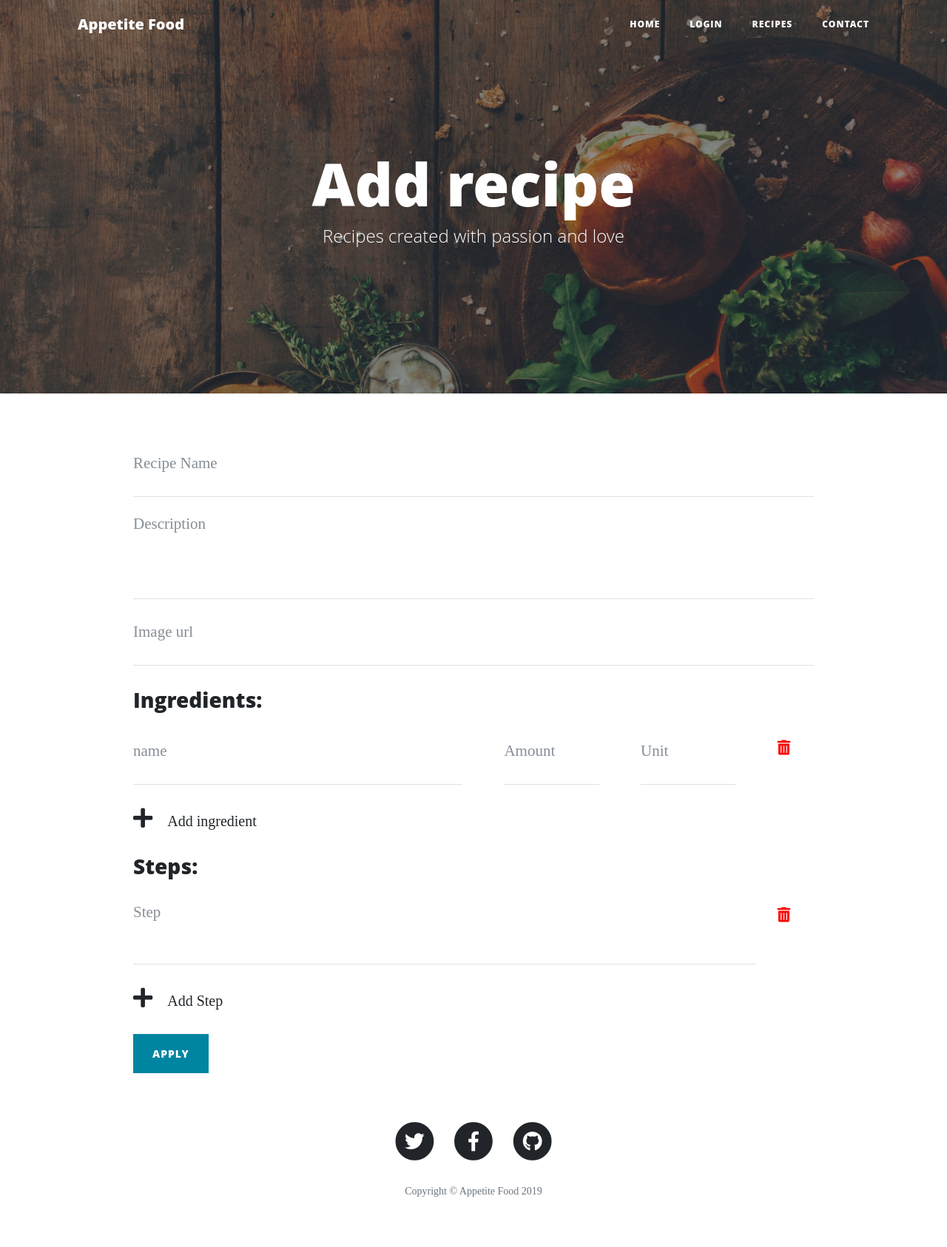
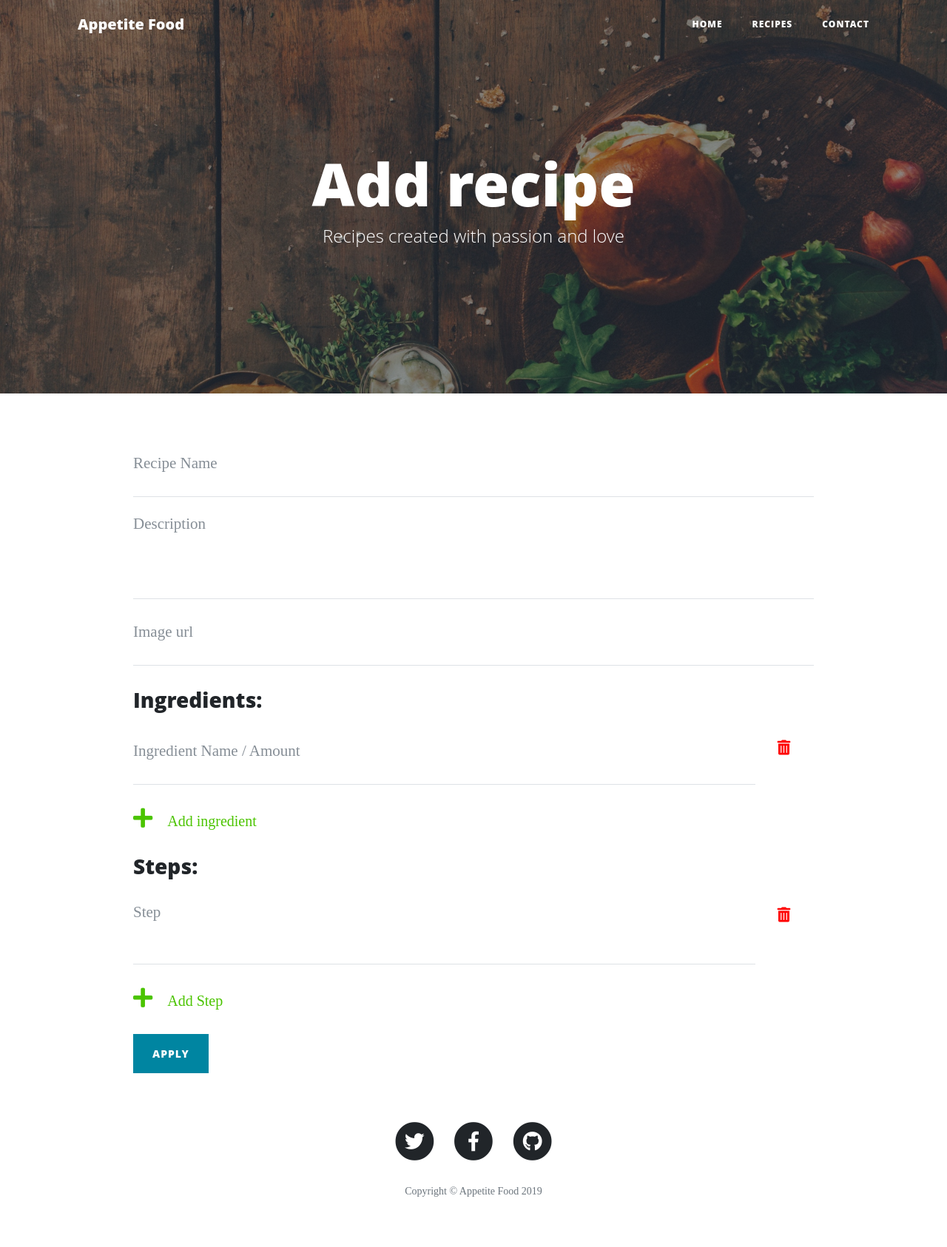
Before and after one commit to LukaszPlawinski/appetite-food, a Flask app: page /add_recipe in a window 1280 px wide. Shown: the whole page at 74% size. Run offline with Flask 2, Linux system fonts and the light colour scheme; data that the repository does not hold is empty; some libraries are stand-ins or nearby versions.

Commit message:
add_recipe function works

```diff
--- a/static/css/style.css
+++ b/static/css/style.css
@@ -50,13 +50,13 @@
   font-size: 30px;
 }
 
-.edit{
-  color: green;
+.green{
+  color: #4bc400;
 }
-.delete{
-  color: red;
+.red{
+  color: #ff0000;
 }
-#ingredient{
+#ingredient, #step{
   display: none;
 }
 @media only screen and (min-width: 768px){
--- a/templates/add_recipe.html
+++ b/templates/add_recipe.html
@@ -11,128 +11,111 @@
 <div class="container">
     <div class="row">
         <div class="col-lg-10 col-md-10 mx-auto">
-            <form name="sentMessage" id="contactForm" action='{{ url_for('insert_recipe')}}' method='POST' novalidate>
+            <form  action='{{ url_for('insert_recipe')}}' enctype="multipart/form-data" method='POST' novalidate>
+
+                <!--Recipe name field-->
+
                 <div class="control-group">
                     <div class="form-group floating-label-form-group controls">
                         <label>Recipe Name</label>
-                        <input type="text" class="form-control" placeholder="Recipe Name" id="name" required data-validation-required-message="Please enter name of the recipe.">
+                        <input type="text" class="form-control" name="name"  placeholder="Recipe Name" id="name" required data-validation-required-message="Please enter name of the recipe.">
                         <p class="help-block text-danger"></p>
                     </div>
                 </div>
+
+                <!--Recipe Description field-->
+
                 <div class="control-group">
                     <div class="form-group floating-label-form-group controls">
                         <label>Description</label>
-                        <textarea rows="3" class="form-control" placeholder="Description" id="description" required data-validation-required-message="Please enter a description."></textarea>
+                        <textarea rows="3" class="form-control" name="description"  placeholder="Description" id="description" required data-validation-required-message="Please enter a description."></textarea>
                         <p class="help-block text-danger"></p>
                     </div>
                 </div>
+
+                <!--Recipe image field-->
+
+                <div class="control-group">
                     <div class="form-group floating-label-form-group controls">
                         <label>Image</label>
-                    <input type="text" class="form-control" placeholder="Image url" id="image" required data-validation-required-message="Please url of the image.">
+                        <input type="text" class="form-control" name="image" placeholder="Image url" id="image" required data-validation-required-message="Please url of the image.">
                         <p class="help-block text-danger"></p>
                     </div>
+                </div>
                 </br>
+
+                <!--Ingredients fields-->
+
+                <div id="ingredients">
                     <h3>Ingredients:</h3>
-                <div id="ingredients">
-                    <div class="row justify-content-between" id="ingredient">
-                        <div class="name col-md-6">
+                    <!--<div class="row justify-content-between" id="ingredient">-->
+                    <!--    <div class="name col-md-11">-->
+                    <!--        <div class="control-group">-->
+                    <!--            <div class="form-group floating-label-form-group controls">-->
+                    <!--                <label>Name</label>-->
+                    <!--                <input type="text" class="form-control"  placeholder="Ingredient Name / Amount"  required data-validation-required-message="Please enter name of the ingredient.">-->
+                    <!--                <p class="help-block text-danger"></p>-->
+                    <!--            </div>-->
+                    <!--        </div>-->
+                    <!--    </div>-->
+
+                    <!--    <div class="delete col-sm-1 col-md-1">-->
+                    <!--        <a href="javascript:void(0);" class="remove_ingredient"><i class="fas fa-trash-alt red"></i></a>-->
+                    <!--    </div>-->
+                    <!--</div>-->
+
+                    <div class="row" >
+                        <div class="name col-11">
                             <div class="control-group">
                                 <div class="form-group floating-label-form-group controls">
                                     <label>Name</label>
-                                    <input type="text" class="form-control" placeholder="name"  required data-validation-required-message="Please enter name of the ingredient.">
+                                    <input type="text" class="form-control" name="ingredient_name" placeholder="Ingredient Name / Amount" required data-validation-required-message="Please enter name of the ingredient.">
                                     <p class="help-block text-danger"></p>
                                 </div>
                             </div>
                         </div>
-                        <div class="amount col-sm-4 col-md-2">
-                            <div class="control-group">
-                                <div class="form-group floating-label-form-group controls">
-                                    <label>Amount</label>
-                                    <input type="text" class="form-control" placeholder="Amount"  required data-validation-required-message="Please enter ingredient amount.">
-                                    <p class="help-block text-danger"></p>
+
+                        <div class="delete col-1">
+                            <a href="javascript:void(0);" class="remove_ingredient"><i class="fas fa-trash-alt red"></i></a>
                         </div>
                     </div>
-                        </div>
-                        <div class="unit col-sm-4 col-md-2">
-                            <div class="control-group">
-                                <div class="form-group floating-label-form-group controls">
-                                    <label>Unit</label>
-                                    <input type="text" class="form-control" placeholder="Unit"  required data-validation-required-message="Please enter ingredient unit.">
-                                    <p class="help-block text-danger"></p>
-                                </div>
-                            </div>
-                        </div>
-                        <div class="delete col-sm-1 col-md-1">
-                            <a href="javascript:void(0);" class="remove_ingredient"><i class="fas fa-trash-alt delete"></i></a>
-                        </div>
-                    </div>
-                    <div class="row justify-content-between" >
-                        <div class="name col-md-6">
-                            <div class="control-group">
-                                <div class="form-group floating-label-form-group controls">
-                                    <label>Name</label>
-                                    <input type="text" class="form-control" placeholder="name" id="name" required data-validation-required-message="Please enter name of the ingredient.">
-                                    <p class="help-block text-danger"></p>
-                                </div>
-                            </div>
-                        </div>
-                        <div class="amount col-sm-4 col-md-2">
-                            <div class="control-group">
-                                <div class="form-group floating-label-form-group controls">
-                                    <label>Amount</label>
-                                    <input type="text" class="form-control" placeholder="Amount" id="name" required data-validation-required-message="Please enter ingredient amount.">
-                                    <p class="help-block text-danger"></p>
-                                </div>
-                            </div>
-                        </div>
-                        <div class="unit col-sm-4 col-md-2">
-                            <div class="control-group">
-                                <div class="form-group floating-label-form-group controls">
-                                    <label>Unit</label>
-                                    <input type="text" class="form-control" placeholder="Unit" id="name" required data-validation-required-message="Please enter ingredient unit.">
-                                    <p class="help-block text-danger"></p>
-                                </div>
-                            </div>
-                        </div>
-                        <div class="delete col-sm-1 col-md-1">
-                            <a href="javascript:void(0);" class="remove_ingredient"><i class="fas fa-trash-alt delete"></i></a>
-                        </div>
-                    </div>
+
                 </div>
                 </br>
                 <div class="row ">
                     <div class="col-sm-4 icons ">
-                            <a href="javascript:void(0);" id="add_ingredient"><i class="fas fa-plus"></i>Add ingredient</a>
+                            <a href="javascript:void(0);" id="add_ingredient" class="green"><i class="fas fa-plus"></i>Add ingredient</a>
+                    </div>
+                </div>
 
+                </br>
+
+                <!--Cooking steps fields-->
+
+                <div id="steps">
+                    <h3>Steps:</h3>
+                    <div class="row ">
+                        <div class="control-group col-11">
+                            <div class="form-group floating-label-form-group controls">
+                                <label>Step</label>
+                                <textarea row="2" class="form-control" placeholder="Step" name='step_name'  required data-validation-required-message="Please enter step."></textarea>
+                                <p class="help-block text-danger"></p>
+                            </div>
+                        </div>
+                        <div class="delete col-1">
+                            <a href="javascript:void(0);" class="remove_step"><i class="fas fa-trash-alt delete red"></i></a>
                         </div>
                     </div>
                     </br>
-                <h3>Steps:</h3>
+                </div>
                 <div class="row ">
-                     <div class="control-group col-sm-11">
-                    <div class="form-group floating-label-form-group controls">
-                        <label>Step</label>
-                        <textarea row="2" class="form-control" placeholder="Step"  required data-validation-required-message="Please enter step."></textarea>
-                        <p class="help-block text-danger"></p>
+                        <div class="col-sm-4 icons ">
+                                <a href="javascript:void(0);" id="add_step" class="green"><i class="fas fa-plus "></i>Add Step</a>
                         </div>
                 </div>
-                 <div class="delete col-sm-1 col-md-1">
-                        <a href=""><i class="fas fa-trash-alt delete"></i></a>
-                    </div>
-                </div>
-                                </br>
-                <div class="row ">
-                    <div class="col-sm-4 icons ">
-                            <a href="javascript:void(0);" id="add_step"><i class="fas fa-plus"></i>Add Step</a>
-
-                       </div>
-                </div>
-
                 <br>
-                <div id="success"></div>
                 <div class="form-group">
                     <button type="submit" class="btn btn-primary" id="sendMessageButton">Apply</button>
-                </div>
                 </div>
         </form>
         </div>
@@ -140,4 +123,5 @@
 </div>
 
 
+
 {% endblock %}
--- a/templates/layout.html
+++ b/templates/layout.html
@@ -27,9 +27,6 @@
                 <ul class="navbar-nav ml-auto">
                     <li class="nav-item">
                         <a class="nav-link" href="{{ url_for('index') }}">Home</a>
-                    </li>
-                    <li class="nav-item">
-                        <a class="nav-link" href="{{ url_for('login') }}">Login</a>
                     </li>
                     <li class="nav-item">
                         <a class="nav-link" href="{{ url_for('recipes') }}">Recipes</a>
@@ -107,14 +104,41 @@
     <script src="{{url_for('static',filename='js/contact_me.js')}}"></script>
     <script src="{{url_for('static',filename='js/jqBootstrapValidation.js')}}"></script>
     <script>
-        console.log("jquery")
-        $(document).on("click", "a.remove_ingredient" , function() {
+        $(document).on("click", "a.remove_ingredient, a.remove_step" , function() {
             $(this).closest(".row").remove();
         });
         $(document).on("click","#add_ingredient",function(){
-            var newIngredient = $("#ingredient").clone()
-            newIngredient.attr("id","")
-            newIngredient.appendTo("#ingredients")
+            var new_ingredient =` <div class="row" >
+                        <div class="name col-11">
+                            <div class="control-group">
+                                <div class="form-group floating-label-form-group controls">
+                                    <label>Name</label>
+                                    <input type="text" class="form-control" name="ingredient_name" placeholder="Ingredient Name / Amount" required data-validation-required-message="Please enter name of the ingredient.">
+                                    <p class="help-block text-danger"></p>
+                                </div>
+                            </div>
+                        </div>
+
+                        <div class="delete col-1">
+                            <a href="javascript:void(0);" class="remove_ingredient"><i class="fas fa-trash-alt red"></i></a>
+                        </div>
+                    </div>`;
+            $(new_ingredient).appendTo('#ingredients');
+        });
+         $(document).on("click","#add_step",function(){
+            var new_step = ` <div class="row ">
+                        <div class="control-group col-11">
+                            <div class="form-group floating-label-form-group controls">
+                                <label>Step</label>
+                                <textarea row="2" class="form-control" placeholder="Step" name="step_name"  required data-validation-required-message="Please enter step."></textarea>
+                                <p class="help-block text-danger"></p>
+                            </div>
+                        </div>
+                        <div class="delete col-1">
+                            <a href="javascript:void(0);" class="remove_step"><i class="fas fa-trash-alt delete red"></i></a>
+                        </div>
+                    </div>`
+            $(new_step).appendTo("#steps");
         });
 
     </script>
```
Also changed, not shown: run.py (+12 -8 lines), templates/login.html (deleted, +0 -17 lines), templates/meal.html (+4 -4 lines). Lines whose indentation alone changed are shown as unchanged.
